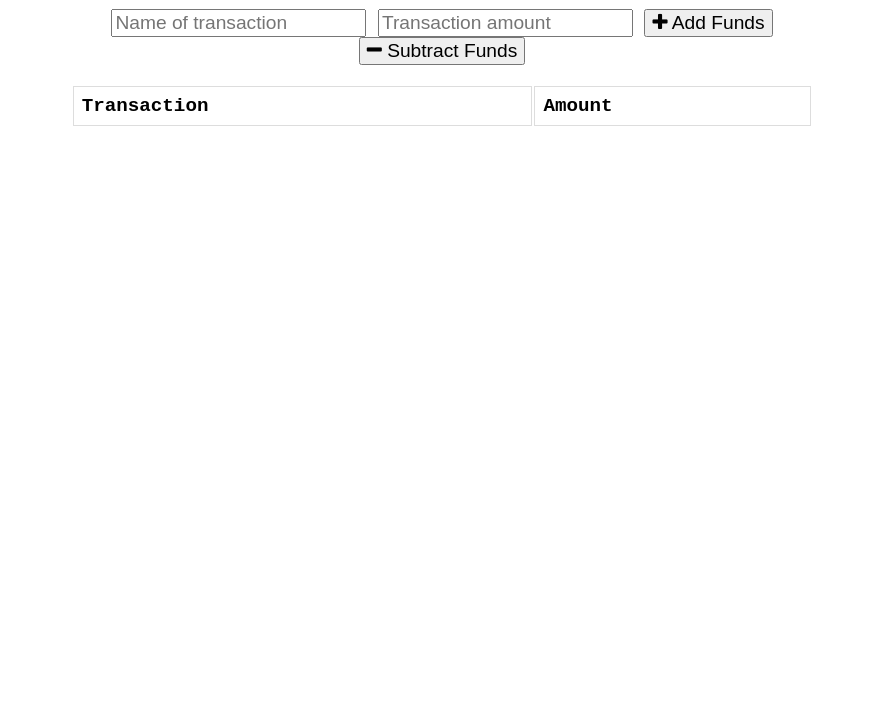
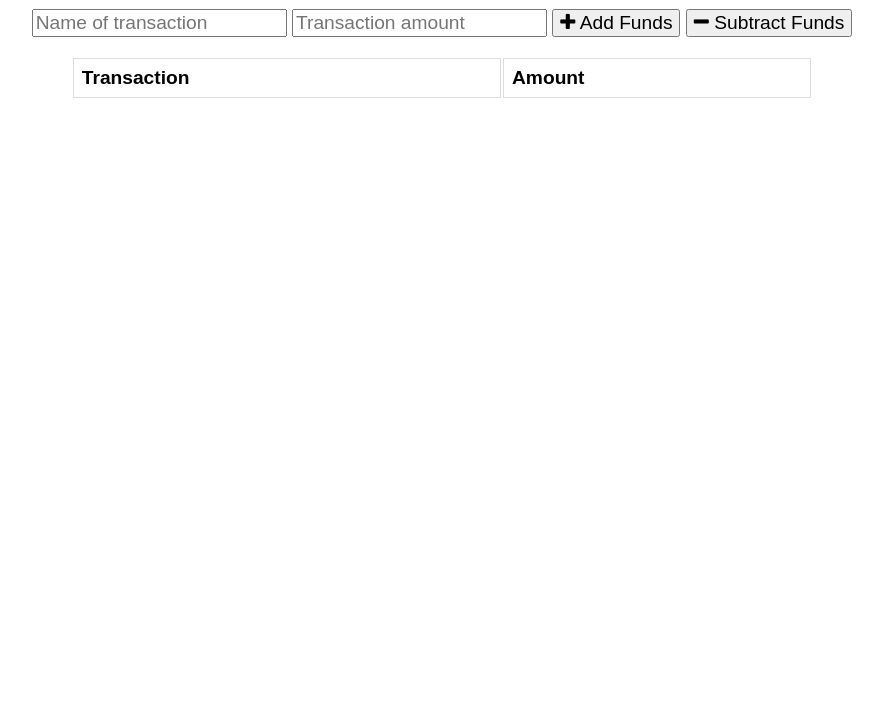
Before and after one commit to Shmeeheart/financial-security, a website: page public/index.html in a window 1280 px wide. Shown: the part 73-800 px from the top of the page, without its empty margins (198-1081 px from the left). Drawn offline with nearby package versions, Linux system fonts and the light colour scheme; no server answers.

Commit message:
removed css

```diff
--- a/public/css/styles.css
+++ b/public/css/styles.css
@@ -1,8 +1,7 @@
 body {
   font-size: 120%;
   font-family: Arial;
-  font-family:'Courier New', Courier, monospace
-}
+ }
 
 button,
 input {
```
